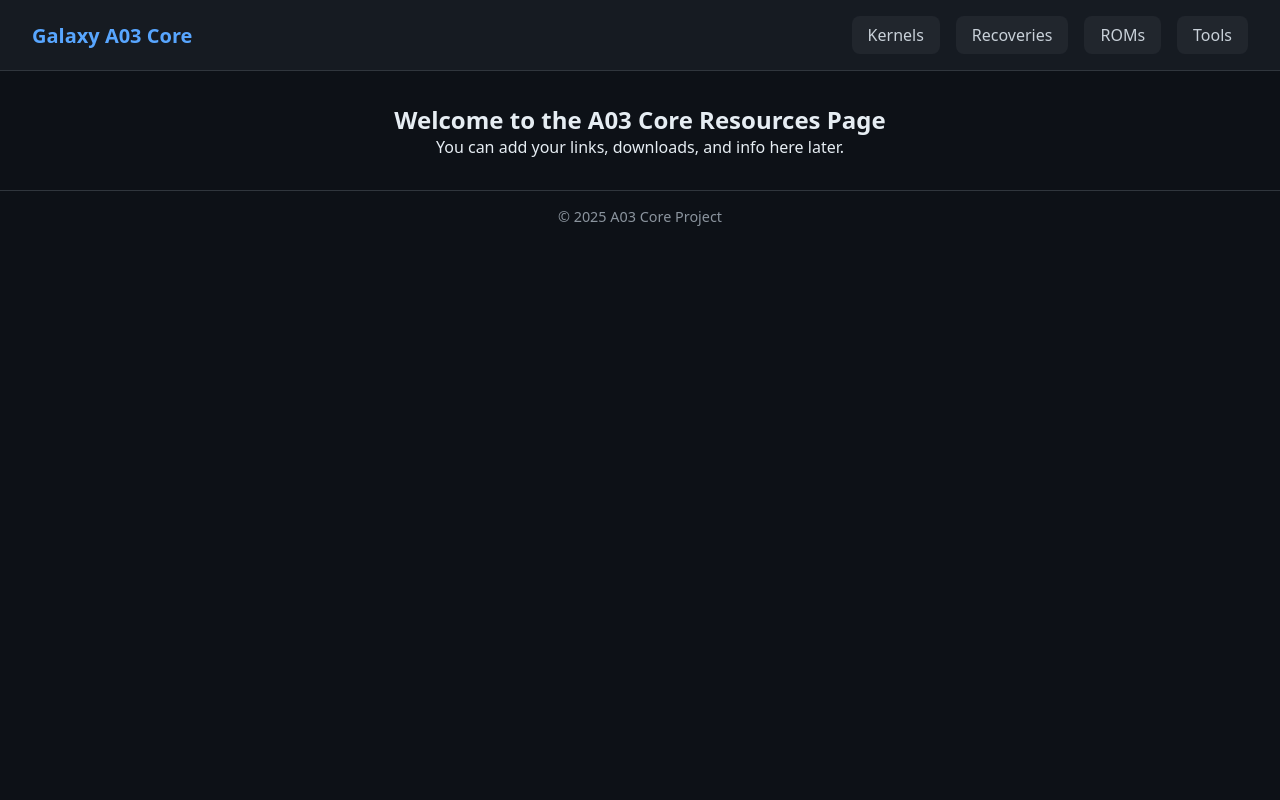
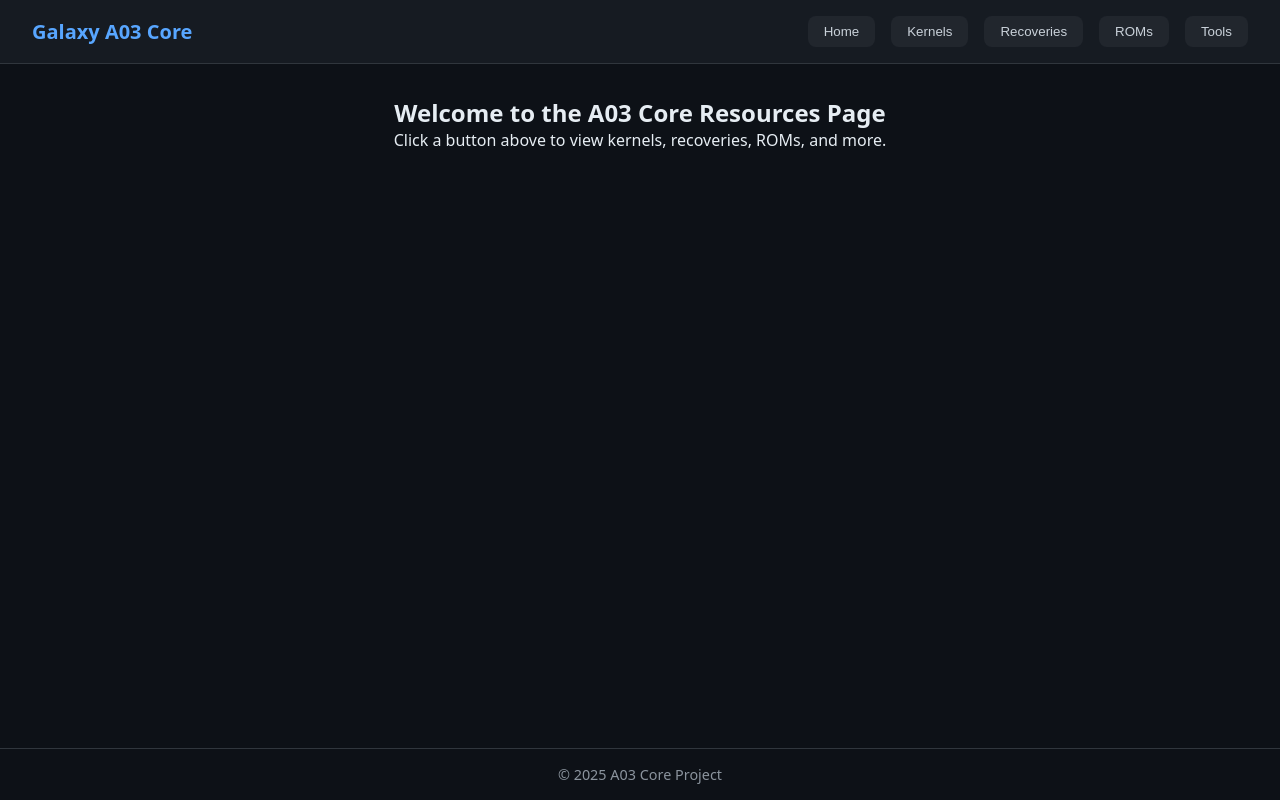
Before and after one commit to 3443eee/3443eee.github.io, a plain HTML site: page index.html in a window 1280 px wide. Drawn offline with Linux system fonts and the light colour scheme.

Commit message:
Update index.html

```diff
--- a/index.html
+++ b/index.html
@@ -1,4 +1,3 @@
-
 <!DOCTYPE html>
 <html lang="en">
 <head>
@@ -7,7 +6,6 @@
   <title>A03 Core Resources</title>
 
   <style>
-    /* Reset defaults */
     * {
       margin: 0;
       padding: 0;
@@ -19,6 +17,8 @@
       background-color: #0d1117;
       color: #e6edf3;
       min-height: 100vh;
+      display: flex;
+      flex-direction: column;
     }
 
     header {
@@ -40,22 +40,24 @@
       gap: 1rem;
     }
 
-    nav a {
+    nav button {
+      background: #21262d;
       color: #c9d1d9;
-      text-decoration: none;
-      font-weight: 500;
-      background: #21262d;
+      border: none;
       padding: 0.5rem 1rem;
       border-radius: 0.5rem;
+      font-weight: 500;
+      cursor: pointer;
       transition: background 0.2s ease, color 0.2s ease;
     }
 
-    nav a:hover {
+    nav button:hover {
       background: #30363d;
       color: #58a6ff;
     }
 
     main {
+      flex: 1;
       padding: 2rem;
       text-align: center;
     }
@@ -67,26 +69,83 @@
       font-size: 0.9rem;
       color: #8b949e;
     }
+
+    /* Page sections */
+    .page {
+      display: none;
+      animation: fadeIn 0.3s ease;
+    }
+
+    .active {
+      display: block;
+    }
+
+    @keyframes fadeIn {
+      from { opacity: 0; transform: translateY(10px); }
+      to { opacity: 1; transform: translateY(0); }
+    }
+
+    a {
+      color: #58a6ff;
+      text-decoration: none;
+    }
+
+    a:hover {
+      text-decoration: underline;
+    }
   </style>
 </head>
 <body>
   <header>
     <h1>Galaxy A03 Core</h1>
     <nav>
-      <a href="#">Kernels</a>
-      <a href="#">Recoveries</a>
-      <a href="#">ROMs</a>
-      <a href="#">Tools</a>
+      <button onclick="showPage('home')">Home</button>
+      <button onclick="showPage('kernels')">Kernels</button>
+      <button onclick="showPage('recoveries')">Recoveries</button>
+      <button onclick="showPage('roms')">ROMs</button>
+      <button onclick="showPage('tools')">Tools</button>
     </nav>
   </header>
 
   <main>
-    <h2>Welcome to the A03 Core Resources Page</h2>
-    <p>You can add your links, downloads, and info here later.</p>
+    <section id="home" class="page active">
+      <h2>Welcome to the A03 Core Resources Page</h2>
+      <p>Click a button above to view kernels, recoveries, ROMs, and more.</p>
+    </section>
+
+    <section id="kernels" class="page">
+      <h2>Kernels</h2>
+      <ul>
+        <li><a href="#" target="_blank">Example Kernel Link 1</a></li>
+        <li><a href="#" target="_blank">Example Kernel Link 2</a></li>
+      </ul>
+    </section>
+
+    <section id="recoveries" class="page">
+      <h2>Recoveries</h2>
+      <p>Add your TWRP / OrangeFox / custom recovery links here.</p>
+    </section>
+
+    <section id="roms" class="page">
+      <h2>Custom ROMs</h2>
+      <p>Put download links and info for ROMs here.</p>
+    </section>
+
+    <section id="tools" class="page">
+      <h2>Tools</h2>
+      <p>Drivers, flash tools, or scripts can go here.</p>
+    </section>
   </main>
 
   <footer>
     © 2025 A03 Core Project
   </footer>
+
+  <script>
+    function showPage(pageId) {
+      document.querySelectorAll('.page').forEach(p => p.classList.remove('active'));
+      document.getElementById(pageId).classList.add('active');
+    }
+  </script>
 </body>
 </html>
```
